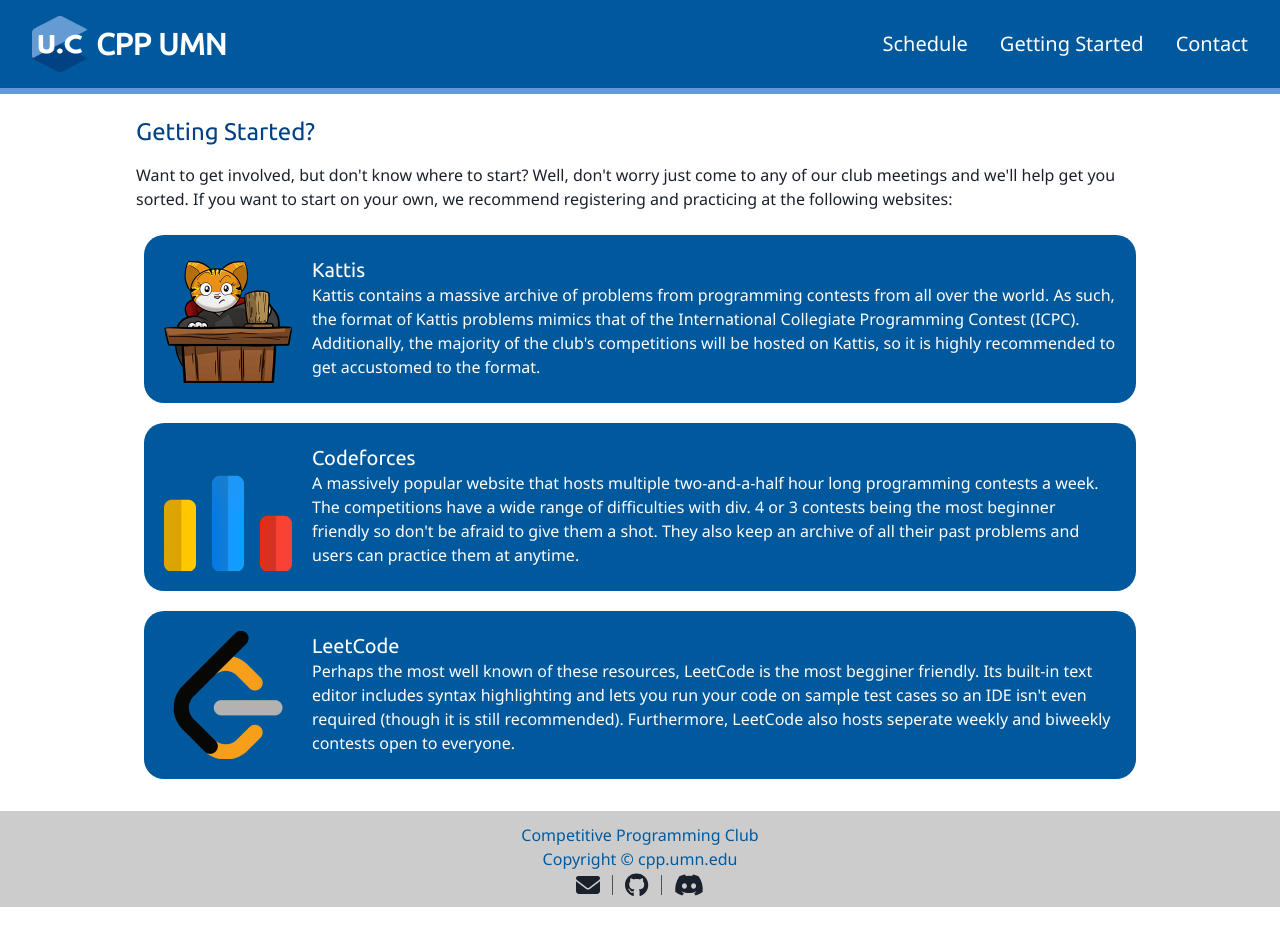
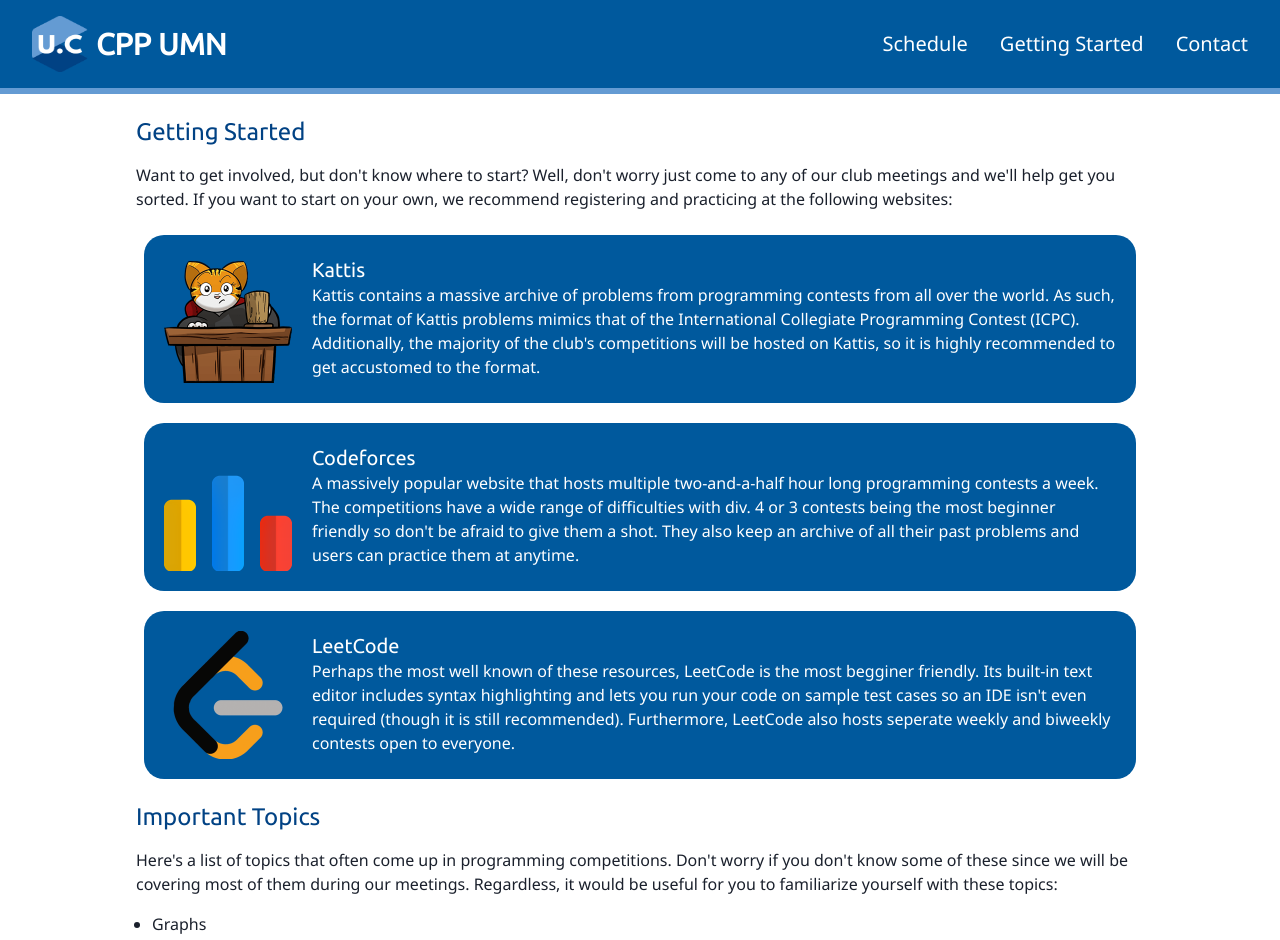
Before and after one commit to cppumn/website, a React (Create React App) app in the folder cpp-website/: page /gettingstarted in a window 1280 px wide. Shown: the top 940 px of the page. Before the commit the page ends 907 px from the top, so only its background shows below. Built offline with nearby package versions, Linux system fonts and the light colour scheme.

Commit message:
added beginning of topic list

```diff
--- a/cpp-website/src/pages/GettingStartedPage.tsx
+++ b/cpp-website/src/pages/GettingStartedPage.tsx
@@ -1,10 +1,16 @@
-import { Flex, Heading, Text } from "@chakra-ui/react";
+import { Flex, Heading, ListItem, Text, UnorderedList } from "@chakra-ui/react";
 
 import { CPPTheme } from "globals/CPPInfo";
 
 import CodeforcesDescription from "components/WebsiteDescriptions/CodeforcesDescription";
 import KattisDescription from "components/WebsiteDescriptions/KattisDescription";
 import LeetcodeDescription from "components/WebsiteDescriptions/LeetcodeDescription";
+
+const Topics = [
+  "Graphs",
+  "Dynamic Programming",
+  "..."
+]
 
 const GettingStartedPage = () => {
   return (
@@ -20,7 +26,7 @@
         fontSize="1.5rem"
         fontWeight={450}
       >
-        Getting Started?
+        Getting Started
       </Heading>
       <Text>
         Want to get involved, but don't know where to start?
@@ -36,6 +42,27 @@
         <CodeforcesDescription />
         <LeetcodeDescription />
       </Flex>
+      <Heading
+        color={CPPTheme.darkblue}
+        fontSize="1.5rem"
+        fontWeight={450}
+      >
+        Important Topics
+      </Heading>
+      <Text>
+        Here's a list of topics that often come up in programming competitions.
+        Don't worry if you don't know some of these since we will be covering most of them during our meetings.
+        Regardless, it would be useful for you to familiarize yourself with these topics:
+      </Text>
+      <UnorderedList>
+        {
+          Topics.map(t =>
+            <ListItem>
+              {t}
+            </ListItem>
+          )
+        }
+      </UnorderedList>
     </Flex>
   );
 };
```
